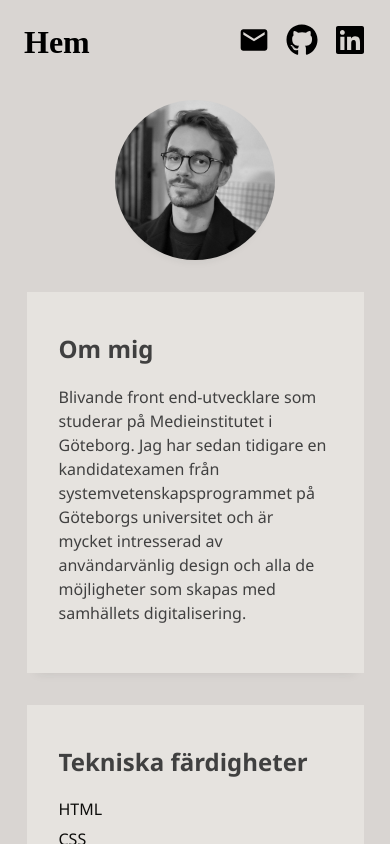
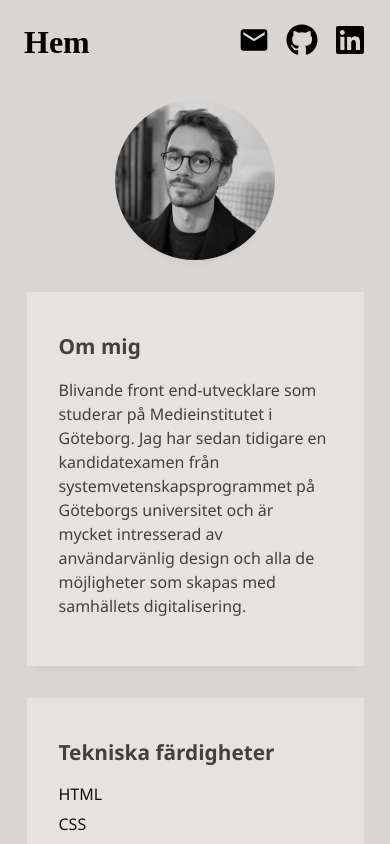
Before and after one commit to johnrybo/resume-react, a React (Create React App) app: page /cv in a window 390 px wide. Shown: the top 844 px of the page. Built offline with nearby package versions, Linux system fonts and the light colour scheme; a web font is replaced by a local one.

Commit message:
font-size

```diff
--- a/src/css/Cv.css
+++ b/src/css/Cv.css
@@ -73,6 +73,10 @@
     width: 70vw;
   }
 
+  .about h2, .skills h2, .education h2, .work h2 {
+    font-size: 1.3rem;
+  }
+
   .profilePic {
     height: 10rem;
     width: auto;
```
